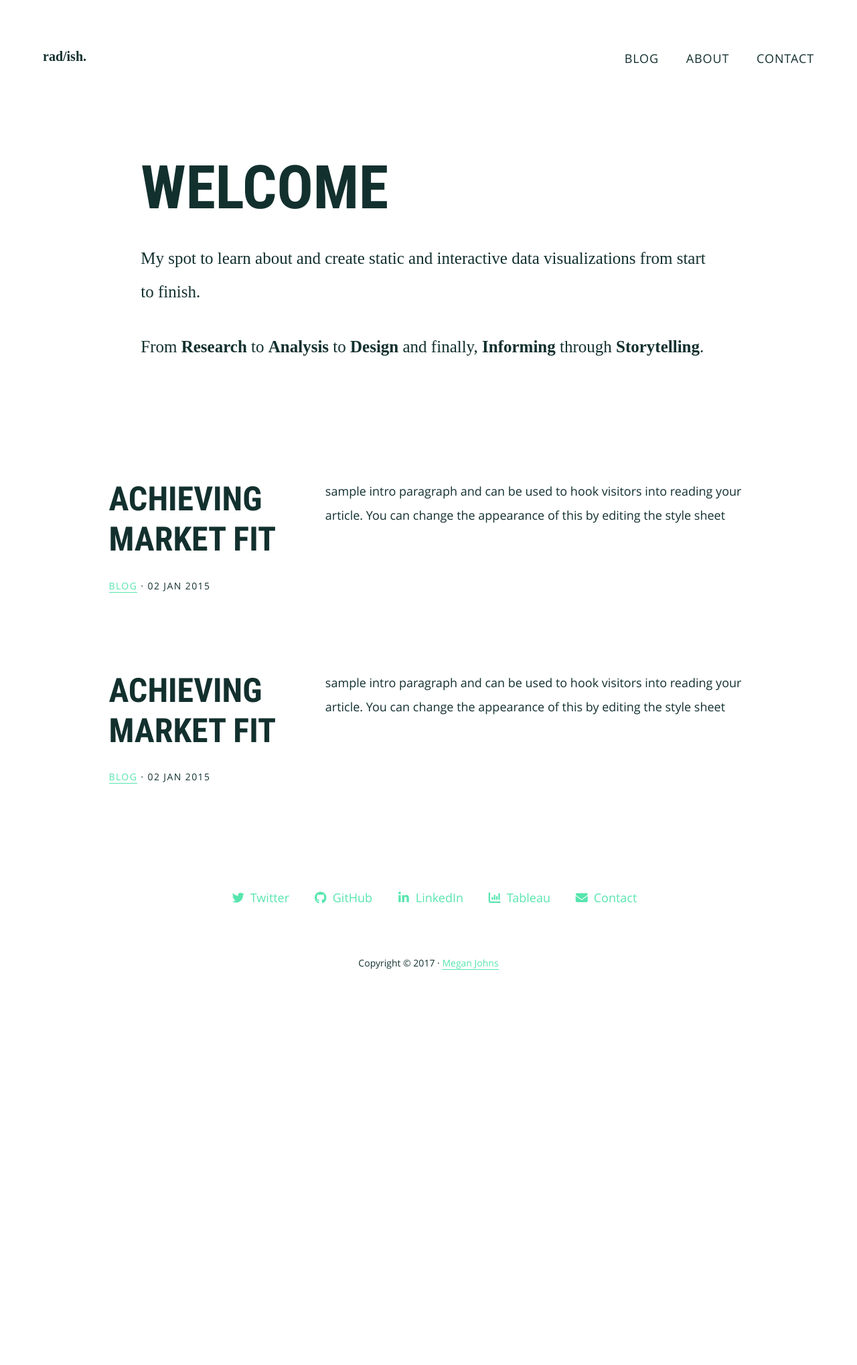
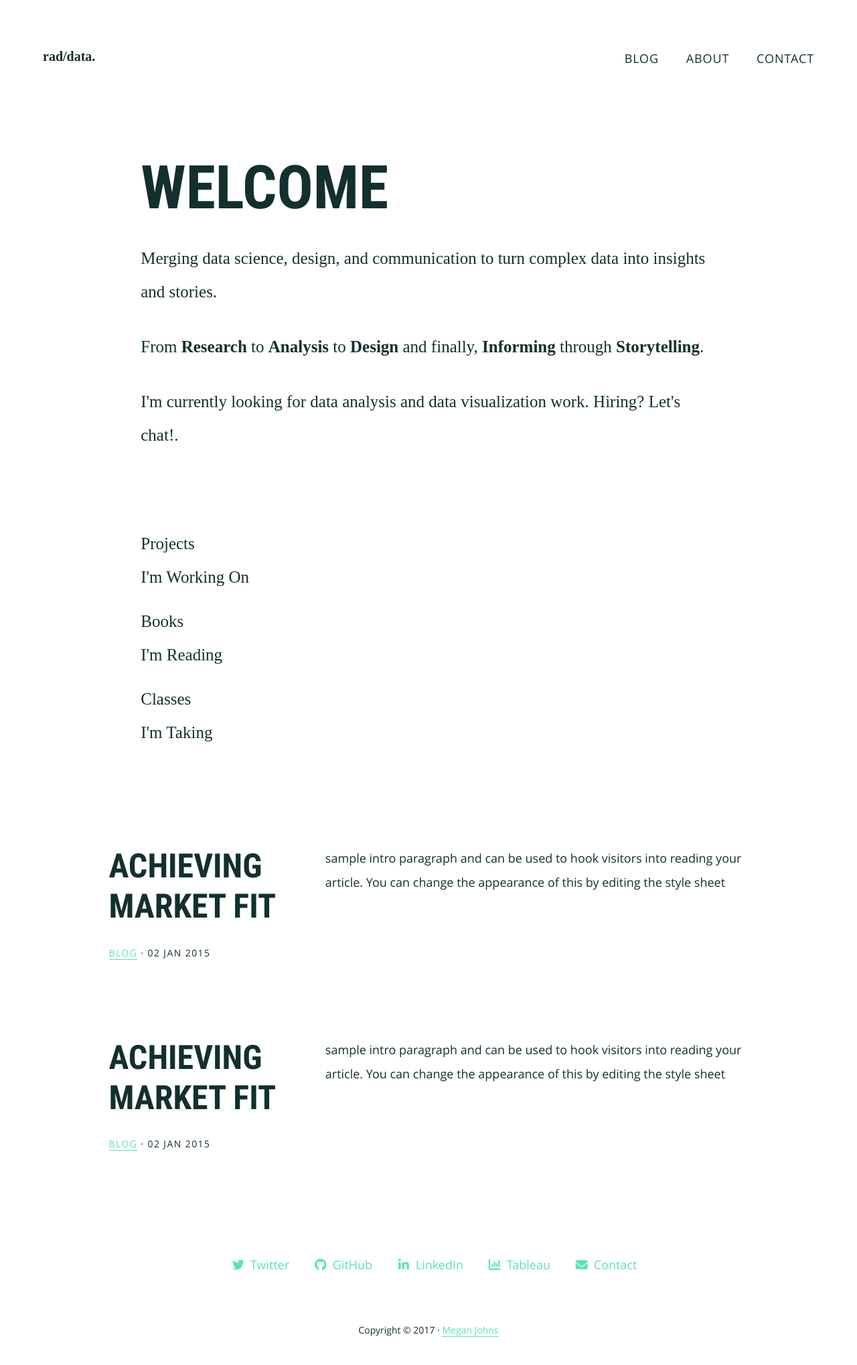
Before and after one commit to memjoh/mmjohns.github.io, a Jekyll site: the page built from index.html, in a window 1280 px wide. Shown: the whole page at 67% size. Built offline with Jekyll 4.4.1, drawn with Linux system fonts in a browser that asks for light colours; nearby versions of some CDN libraries; some web fonts are replaced; before the commit the page ends 1490 px from its top, so only the background shows below that.

Commit message:
text updates

```diff
--- a/_config.yml
+++ b/_config.yml
@@ -2,6 +2,6 @@ permalink:   /articles/:title/
 highlighter: rouge
 markdown:    kramdown
 
-title: RAD-Ish
+title: rad/data
 url: "https://mmjohns.github.io/"
-description: "Research.Analysis.Design.Inform."
+description: "a place for data visualization, design, and analysis"
--- a/_includes/header.html
+++ b/_includes/header.html
@@ -4,7 +4,7 @@
     <meta charset="utf-8">
     <meta http-equiv="x-ua-compatible" content="ie=edge">
     <!-- Update all -->
-    <title>rad/ish.</title>
+    <title>rad/data.</title>
     <meta name="description" content="data + design. ideas + creations.">
     <meta name="keywords" content="HTML,CSS,XML,JavaScript">
     <meta name="author" content="Megan Johns">
@@ -21,7 +21,7 @@
 		<header class="site-header" itemscope="" itemtype="http://schema.org/WPHeader">
 			<div class="wrap">
 				<div class="title-area">
-					<h1 class="site-title" itemprop="headline"><a href="/index.html">rad/ish.</a></h1>
+					<h1 class="site-title" itemprop="headline"><a href="/index.html">rad/data.</a></h1>
 				</div>
 				<button class="menu-toggle nav-primary" aria-expanded="false" aria-pressed="false" role="button"></button>
 				<nav class="nav-primary" itemscope="" itemtype="http://schema.org/SiteNavigationElement" aria-label="Main navigation">
--- a/css/main.css
+++ b/css/main.css
@@ -280,7 +280,7 @@ ul.serif-list li {
 	margin-bottom: 10px;
 }
 
-p.intro, .archive-description p {
+.textwidget.intro, .archive-description p {
 	display: block;
 	font-size: 20px;
 	line-height: 2;
@@ -292,7 +292,7 @@ p.intro, .archive-description p {
 
 	body { font-size: 18px; }
 
-	p.intro, .archive-description p { font-size: 25px; }
+	.textwidget.intro, .archive-description p { font-size: 25px; }
 
 	h1, .front-page-1 .widget-title { font-size: 90px; }
 
@@ -1158,8 +1158,8 @@ nav .menu-primary .sub-menu .current-menu-item > a:hover {
 	margin-left: 40px;
 }
 
-article .entry-content p.intro:after,
-.page .entry-content p.intro:after {
+article .entry-content .textwidget.intro:after,
+.page .entry-content .textwidget.intro:after {
     content: " ";
     border-bottom: 1px solid #f2f2f2;
     margin: 40px auto;
--- a/index.html
+++ b/index.html
@@ -7,9 +7,24 @@ title: "Homepage"
 	<div class="wrap"><div class="three-fourths only widget-area">
 		<section class="widget">
 			<h3 class="widget-title">Welcome</h3>
-			<div class="textwidget">
-				<p class="intro">My spot to learn about and create static and interactive data visualizations from start to finish.</p>
-				<p class="intro">From <b>Research</b> to <b>Analysis</b> to <b>Design</b> and finally, <b>Informing</b> through <b>Storytelling</b>.</p>
+			<div class="textwidget intro">
+				<p>Merging data science, design, and communication to turn complex data into insights and stories.</p>
+				<p>From <b>Research</b> to <b>Analysis</b> to <b>Design</b> and finally, <b>Informing</b> through <b>Storytelling</b>.</p>
+				<p>I'm currently looking for data analysis and data visualization work. Hiring? Let's chat!</b>.</p>
+			</div>
+		</section>
+	</div></div>
+</div>
+
+<div class="front-page-2">
+	<div class="wrap"><div class="three-fourths only widget-area">
+		<section class="widget">
+			<div class="textwidget intro">
+				<ul class="menu">
+					<li class="menu-item">Projects <br />I'm Working On</li>
+					<li class="menu-item">Books <br /> I'm Reading</li>
+					<li class="menu-item">Classes <br /> I'm Taking</li>
+				</ul>
 			</div>
 		</section>
 	</div></div>
```
Also changed, not shown: 7 other files.
